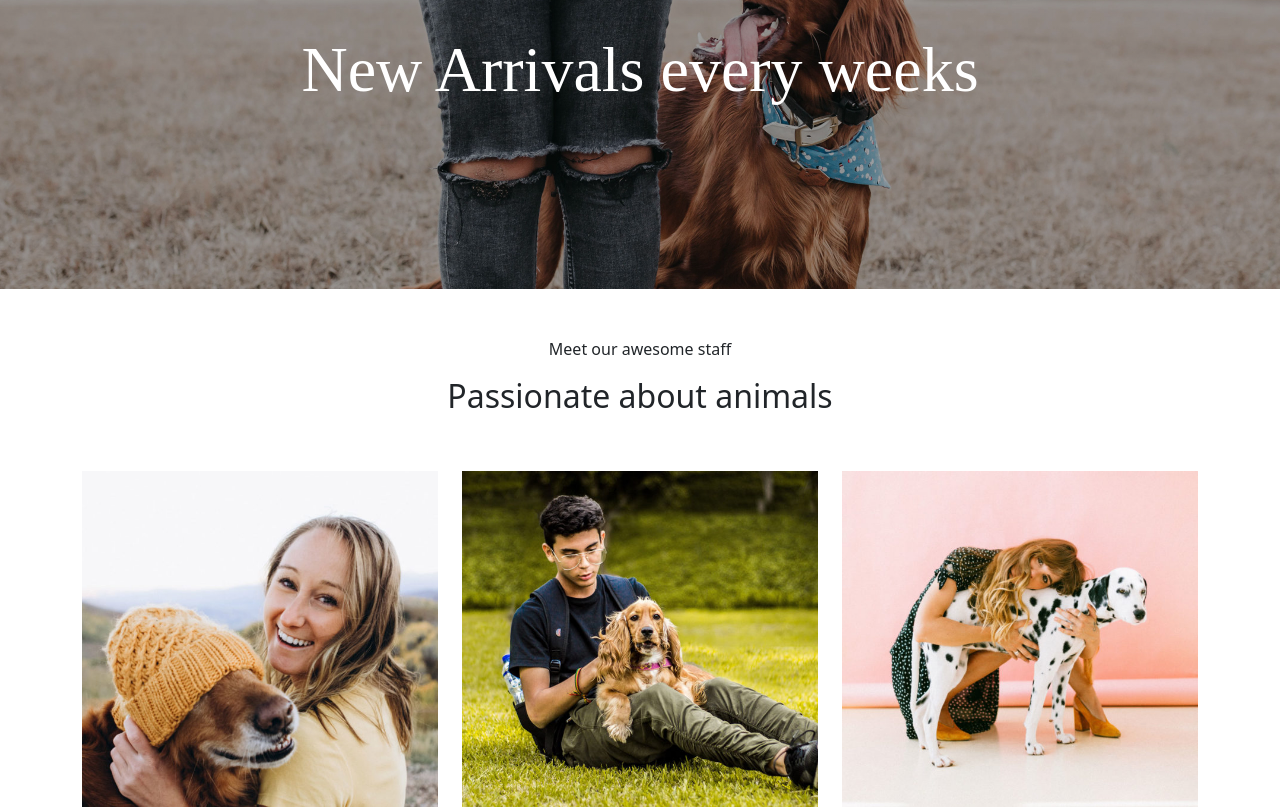
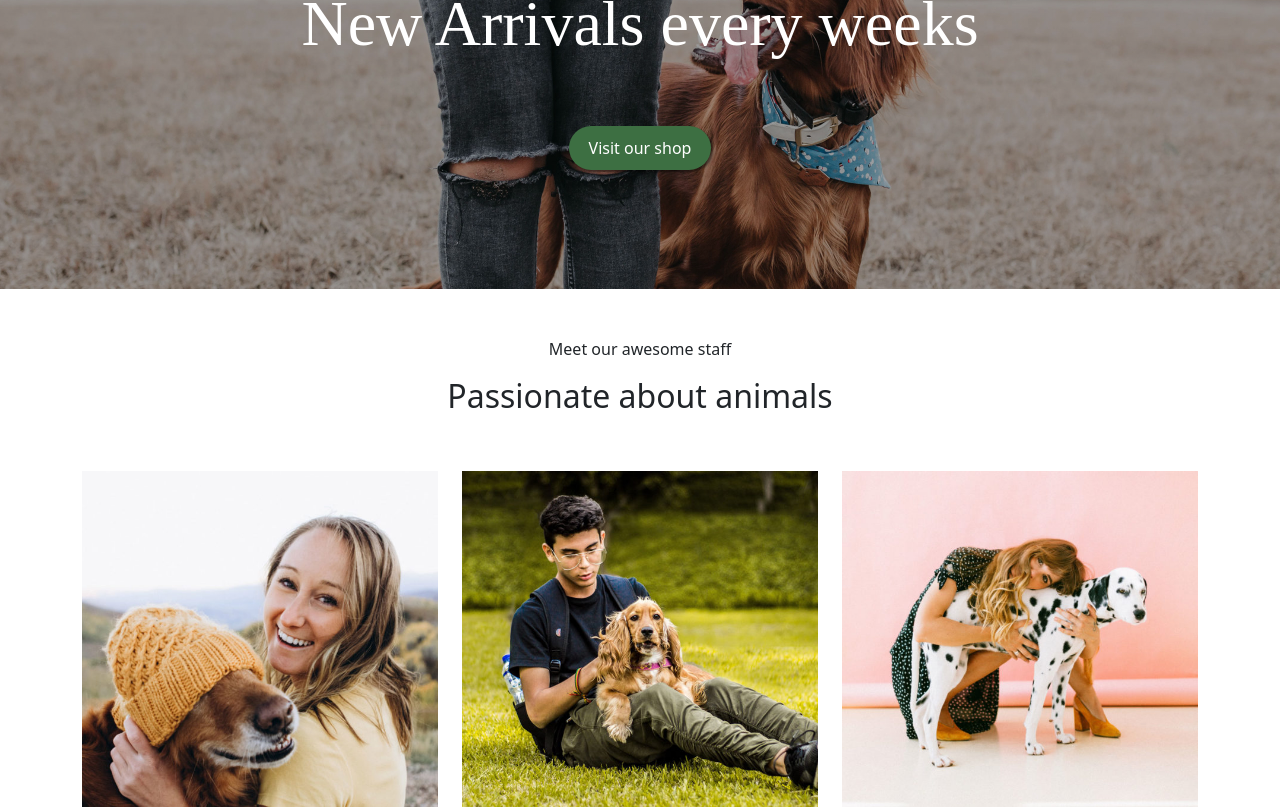
Before and after one commit to gianluigi7/proj-html-vuejs, a Vue app: page /about in a window 1280 px wide. Shown: the part 1420-2229 px from the top of the page. Built offline with nearby package versions, Linux system fonts and the light colour scheme.

Commit message:
style: Add box shadow to buttons for better visual appeal

```diff
--- a/src/components/AppAccessories.vue
+++ b/src/components/AppAccessories.vue
@@ -49,6 +49,7 @@ export default {
     color: black;
     border: none;
     padding: 10px 20px;
+    box-shadow: 2px 2px 2px rgba(0, 0, 0, 0.5);
 }
 
 
--- a/src/pages/AppAbout.vue
+++ b/src/pages/AppAbout.vue
@@ -65,6 +65,8 @@ export default{
       <div class="lead text-uppercase font-weight-bold">find the best animals supplies</div>
 
       <p class="display-3">New Arrivals every weeks </p>
+
+      <button class="btn btn-primary rounded-pill">Visit our shop</button>
   </div>
 
      <!-- IMPORTO APP STAFF -->
@@ -105,5 +107,12 @@ h1 {
 .background-section p {
   font-family:serif;
 }
+.btn{
+  background-color:$button-h4-icon-color ;
+  border: none;
+  padding: 10px 20px;
+  box-shadow: 2px 2px 2px rgba(0, 0, 0, 0.5);
+
+}
 
 </style>
```
